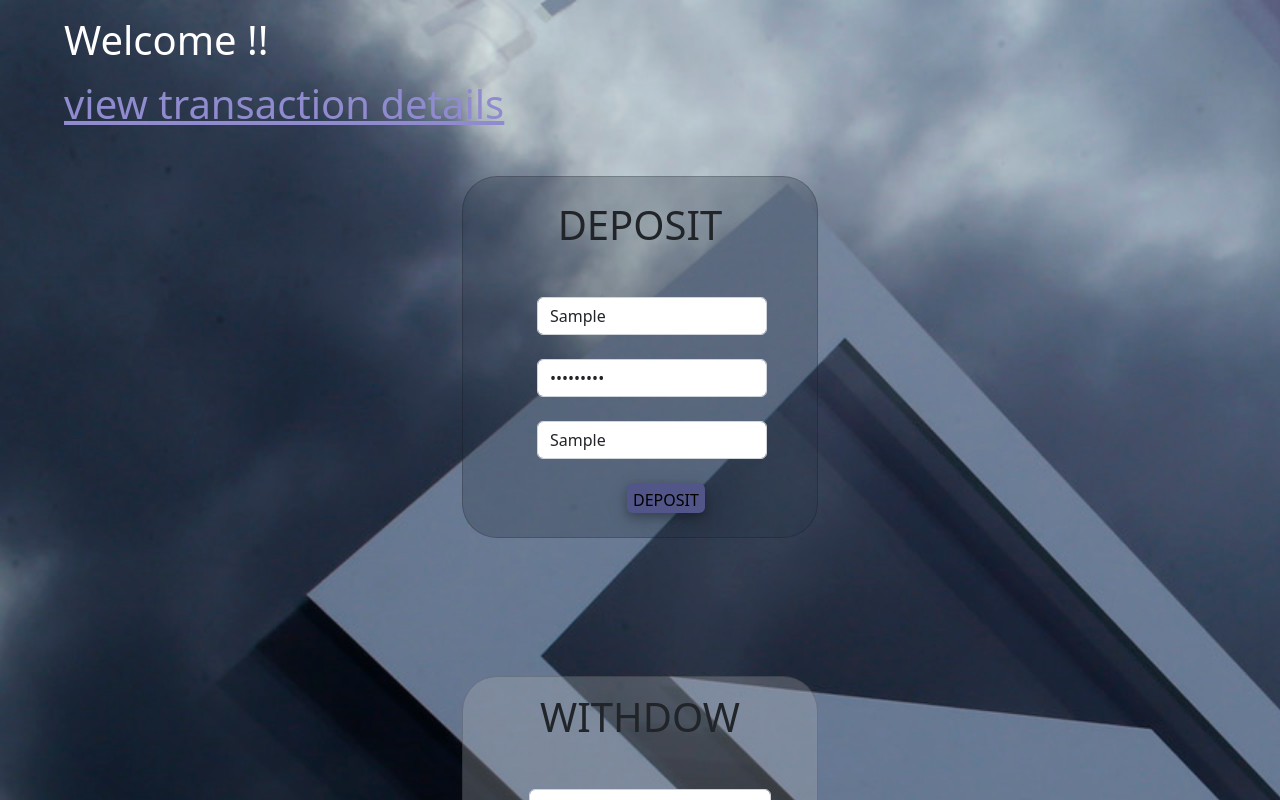
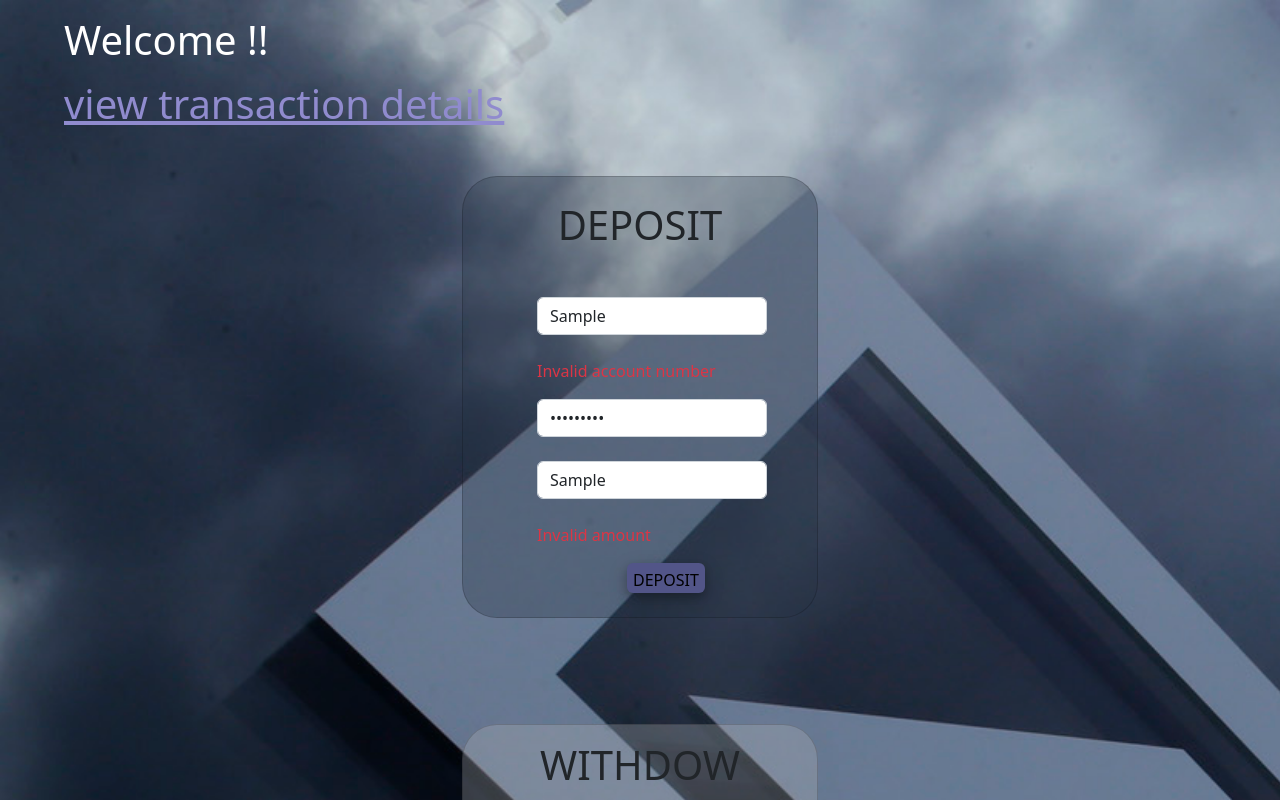
Before and after one commit to sruthimolsasi/Angular-Bankweb, an Angular app: page /dashbord in a window 1280 px wide. Both pictures are taken after typing "Sample", "Sample123", "Sample" into the empty fields and a click on the button "DEPOSIT". Shown: the top 800 px of the page. Built offline with nearby package versions, Linux system fonts and the light colour scheme.

Commit message:
validation and local storage

```diff
--- a/src/app/dashbord/dashbord.component.html
+++ b/src/app/dashbord/dashbord.component.html
@@ -19,21 +19,27 @@
                             <h1 class="text-center">DEPOSIT</h1>
                         </div>
 
-                        <form (ngSubmit)="deposit()">
+                        <form (ngSubmit)="deposit()" [formGroup]="dashbordForm">
                             <div class="d-flex flex-column  w-75 mt-5 " style="margin-left: 50px;">
                                 <div class="">
                                     <input name="acno" type="text" placeholder=" Enter your account number"
-                                        [(ngModel)]="acno" id="acno" class="form-control"><br>
+                                    formControlName="acno" id="acno" class="form-control"><br>
 
                                 </div>
+                                <div *ngIf="this.dashbordForm.get('acno')?.errors&&this.dashbordForm.get('acno')?.touched" class="text-danger"> <p>Invalid account number</p></div>
+
                                 <div class="">
                                     <input name="pswd" type="password" placeholder="Enter your password" id="pswd"
-                                        [(ngModel)]="pswd" class="form-control"><br>
+                                    formControlName="pswd" class="form-control"><br>
                                 </div>
+                                <div *ngIf="this.dashbordForm.get('pswd')?.errors&&this.dashbordForm.get('pswd')?.touched" class="text-danger"><p>Invalid password</p></div>
+
                                 <div class="">
                                     <input name="amount" type="text" placeholder="Amount to deposit" id="depamount"
-                                        [(ngModel)]="damount" class="form-control"><br>
+                                    formControlName="damount" class="form-control"><br>
                                 </div>
+                                <div *ngIf="this.dashbordForm.get('damount')?.errors&&this.dashbordForm.get('damount')?.touched" class="text-danger"><p>Invalid amount</p></div>
+
                                 <div>
                                     <button class=""
                                         style="border-radius: 6px ;border:none;margin-left:90px;background-color:rgb(82, 85, 136);height: 30px;font-weight:500;padding-top: 4px;box-shadow: 0 4px 8px 0 rgba(0, 0, 0, 0.2), 0 6px 20px 0 rgba(0, 0, 0, 0.19);"
@@ -50,6 +56,8 @@
 
     </div>
 </div>
+<br>
+<br>
 <div class="vh-100">
     <div class=" container py-5 h-100 ">
 
@@ -63,21 +71,27 @@
                             <h1 class="text-center">WITHDOW</h1>
                         </div>
 
-                        <form (ngSubmit)="withdow()">
+                        <form (ngSubmit)="withdow()" [formGroup]="dashbordForm">
                             <div class="d-flex flex-column  w-75 mt-5" style="margin-left: 50px;">
                                 <div class="">
                                     <input name="acno1" type="text" placeholder=" Enter your account number"
-                                        [(ngModel)]="acno1" id="acno1" class="form-control"> <br>
+                                    formControlName="acno1" id="acno1" class="form-control"> <br>
 
                                 </div>
+                                <div *ngIf="this.dashbordForm.get('acno1')?.errors&&this.dashbordForm.get('acno1')?.touched" class="text-danger"><p>Invalid account number</p></div>
+
                                 <div class="">
                                     <input name="pswd1" type="password" placeholder="Enter your password" id="pswd1"
-                                        [(ngModel)]="pswd1" class="form-control"><br>
+                                    formControlName="pswd1" class="form-control"><br>
                                 </div>
+                                <div *ngIf="this.dashbordForm.get('pswd1')?.errors&&this.dashbordForm.get('pswd1')?.touched" class="text-danger"><p>Invalid password</p></div>
+
                                 <div class="">
                                     <input name="withdow" type="text" placeholder="Withdrow amount" id="wamount"
-                                        [(ngModel)]="wamount" class="form-control"><br>
+                                    formControlName="wamount" class="form-control"><br>
                                 </div>
+                                <div *ngIf="this.dashbordForm.get('wamount')?.errors&&this.dashbordForm.get('wamount')?.touched" class="text-danger"><p>Invalid amount</p></div>
+
                                 <div>
                                     <button class=" "
                                         style=" border-radius: 6px ;border:none;margin-left:90px;background-color:rgb(82, 85, 136);height: 30px;font-weight:500;padding-top: 4px;box-shadow: 0 4px 8px 0 rgba(0, 0, 0, 0.2), 0 6px 20px 0 rgba(0, 0, 0, 0.19);"
--- a/src/app/dashbord/dashbord.component.ts
+++ b/src/app/dashbord/dashbord.component.ts
@@ -1,4 +1,5 @@
 import { Component, OnInit } from '@angular/core';
+import { FormBuilder, Validators } from '@angular/forms';
 import { DataService } from '../services/data.service';
 
 @Component({
@@ -18,8 +19,17 @@ export class DashbordComponent implements OnInit {
   pswd1=''
   wamount=''
 
+  dashbordForm=this.fb.group({
+    acno:['',[Validators.required,Validators.pattern('[0-9]+')]],
+    pswd:['',[Validators.required,Validators.pattern('[a-zA-Z0-9]+')]],
+    damount:['',[Validators.required,Validators.pattern('[0-9]+')]],
 
-  constructor(private ds:DataService)
+    acno1:['',[Validators.required,Validators.pattern('[0-9]+')]],
+    pswd1:['',[Validators.required,Validators.pattern('[a-zA-Z0-9]+')]],
+    wamount:['',[Validators.required,Validators.pattern('[0-9]+')]]
+    })
+
+  constructor(private fb:FormBuilder,private ds:DataService)
    {
        this.user=this.ds.currentuser
 
@@ -31,9 +41,9 @@ export class DashbordComponent implements OnInit {
 
   deposit()
   {
-     var acno=this.acno
-     var pswd=this.pswd
-     var damount=this.damount
+     var acno=this.dashbordForm.value.acno
+     var pswd=this.dashbordForm.value.pswd
+     var damount=this.dashbordForm.value.damount
      const result=this.ds.deposit(acno,pswd,damount)
 
      if(result)             //where result is true in if case
@@ -43,9 +53,9 @@ export class DashbordComponent implements OnInit {
   }
   withdow()
   {
-      var acno1=this.acno1
-      var pswd1=this.pswd1
-      var wamount=this.wamount
+      var acno1=this.dashbordForm.value.acno1
+      var pswd1=this.dashbordForm.value.pswd1
+      var wamount=this.dashbordForm.value.wamount
       const result=this.ds.withdrow(acno1,pswd1,wamount)
       if(result)
       {
--- a/src/app/login/login.component.ts
+++ b/src/app/login/login.component.ts
@@ -1,4 +1,5 @@
 import { Component, OnInit } from '@angular/core';
+import { FormBuilder, Validators } from '@angular/forms';
 import { Route, Router } from '@angular/router';
 import { DataService } from '../services/data.service';
 
@@ -22,15 +23,19 @@ export class LoginComponent implements OnInit {
     1003:{acno:1000,username:'sruthi',password:123,balance:800000},
    }
 
+    loginForm=this.fb.group({
+    acno:['',[Validators.required,Validators.pattern('[0-9]+')]],
+    pswd:['',[Validators.required,Validators.pattern('[a-zA-Z0-9]+')]]
+    })
 
-  constructor( private router:Router,private ds:DataService) { }
+  constructor(private fb:FormBuilder, private router:Router,private ds:DataService) { }
 
   ngOnInit(): void {
   }
 
   login(){
-     var acnum=this.acno
-     var pswd= this.pswd
+     var acnum=this.loginForm.value.acno
+     var pswd= this.loginForm.value.pswd
 
     const result=this.ds.login(acnum,pswd)
     if(result){
--- a/src/app/register/register.component.html
+++ b/src/app/register/register.component.html
@@ -18,15 +18,21 @@
                       <input formControlName="uname"  name="uname" type="text"  placeholder="Username"  id="acid"class="form-control">
                       <br>
                   </div>
+
+                  <div *ngIf="this.registerForm.get('uname')?.errors&&this.registerForm.get('uname')?.touched" class="text-danger"><p>Invalid Username</p></div>
                   <div class="">
-                      <input formControlName="acno" name="acno" type="text"  placeholder="User number"   id="acid"class="form-control">
+                      <input formControlName="acno" name="acno" type="text"  placeholder="Account number"   id="acid"class="form-control">
 
                   </div>
+                  <div *ngIf="this.registerForm.get('acno')?.errors&&this.registerForm.get('acno')?.touched" class="text-danger"><p>Invalid account number</p></div>
+
                   <div class=" mt-3">
                       <input formControlName="pswd"  name="" type="password"  placeholder= "Password"  id="passid" class="form-control">
                      <br>
 
                   </div>
+                  <div *ngIf="this.registerForm.get('pswd')?.errors&&this.registerForm.get('pswd')?.touched" class="text-danger"><p>Invalid password</p></div>
+
                   <div>
                       <button class="w-25 mt-3" type="submit" style=" border-radius: 6px ;border:none;margin-left:90px;background-color:rgb(82, 85, 136);color:aliceblue;height: 30px;font-weight:500;padding-top: 4px;box-shadow: 0 4px 8px 0 rgba(0, 0, 0, 0.2), 0 6px 20px 0 rgba(0, 0, 0, 0.19);" >REGISTER</button>
                   </div>
--- a/src/app/register/register.component.ts
+++ b/src/app/register/register.component.ts
@@ -15,7 +15,9 @@ acno=''
 pswd=''
 //model to registeration form
   registerForm=this.fb.group({
-    uname:['',[Validators.required,Validators.pattern('[a-zA-Z]+')]],acno:['',[]],pswd:['',[]]
+    uname:['',[Validators.required,Validators.pattern('[a-zA-Z]+')]],
+    acno:['',[Validators.required,Validators.pattern('[0-9]+')]],
+    pswd:['',[Validators.required,Validators.pattern('[a-zA-Z0-9]+')]]
   })
 
   constructor(private fb:FormBuilder, private ds:DataService,private router:Router) { }   //service call as ds and call router
@@ -25,6 +27,8 @@ pswd=''
 
   register()
   {
+    //console.log(this.registerForm.get('uname')?.errors); // for find the validation at that field
+
      var uname=this.registerForm.value.uname
      var acno=this.registerForm.value.acno
      var pswd=this.registerForm.value.pswd
```
Also changed, not shown: src/app/login/login.component.html (+9 -4 lines), src/app/services/data.service.ts (+53 -3 lines), src/note.txt, 1 other file (tests, documents, lock files or other folders).
